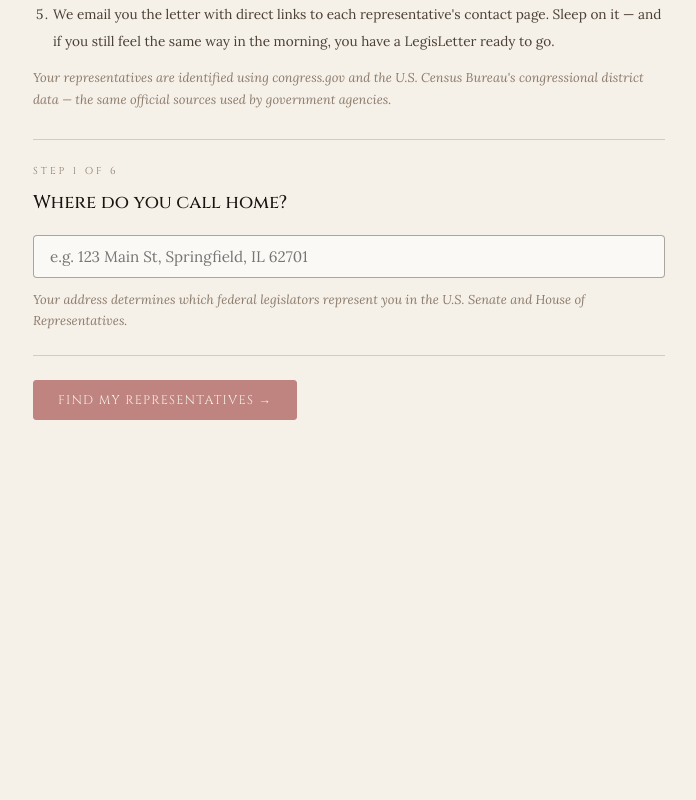
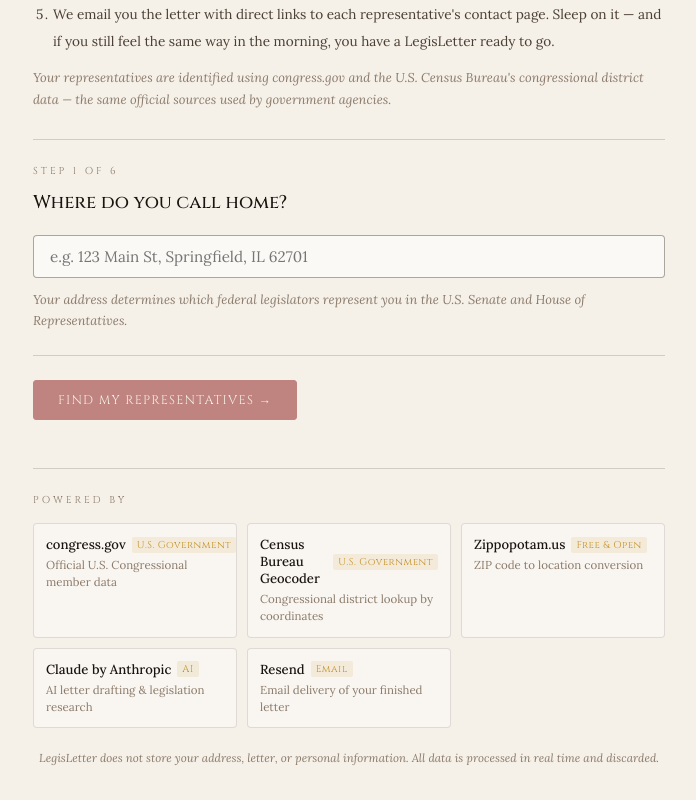
Before and after one commit to joeybasu-ind/legisletter, a React (Vite) app: page / in a window 1280 px wide. Shown: the part 620-1420 px from the top of the page, without its empty margins (291-987 px from the left). Before the commit the page ends 1072 px from the top, so only its background shows below. Built offline with nearby package versions, Linux system fonts and the light colour scheme.

Commit message:
Add transparent API footer with data sources and privacy note

```diff
--- a/src/App.jsx
+++ b/src/App.jsx
@@ -770,6 +770,36 @@ export default function App() {
         </div>
       )}
 
+      {/* ── Footer ── */}
+      <footer style={{
+        marginTop: '3rem',
+        paddingTop: '1.5rem',
+        borderTop: '1px solid rgba(74,63,53,0.2)',
+      }}>
+        <div style={{ ...S.stepLabel, marginBottom: '1rem' }}>Powered by</div>
+        <div style={{ display: 'grid', gridTemplateColumns: 'repeat(auto-fill, minmax(180px, 1fr))', gap: 10, marginBottom: '1.25rem' }}>
+          {[
+            { name: 'congress.gov', desc: 'Official U.S. Congressional member data', url: 'https://congress.gov', badge: 'U.S. Government' },
+            { name: 'Census Bureau Geocoder', desc: 'Congressional district lookup by coordinates', url: 'https://geocoding.geo.census.gov', badge: 'U.S. Government' },
+            { name: 'Zippopotam.us', desc: 'ZIP code to location conversion', url: 'https://zippopotam.us', badge: 'Free & Open' },
+            { name: 'Claude by Anthropic', desc: 'AI letter drafting & legislation research', url: 'https://anthropic.com', badge: 'AI' },
+            { name: 'Resend', desc: 'Email delivery of your finished letter', url: 'https://resend.com', badge: 'Email' },
+          ].map(api => (
+            <a key={api.name} href={api.url} target="_blank" rel="noopener noreferrer"
+              style={{ textDecoration: 'none', display: 'block', padding: '0.75rem', border: '1px solid rgba(74,63,53,0.15)', borderRadius: 4, background: 'rgba(255,255,255,0.4)' }}>
+              <div style={{ display: 'flex', alignItems: 'center', gap: 6, marginBottom: 3 }}>
+                <span style={{ fontSize: '0.82rem', fontWeight: 500, color: '#1A1410' }}>{api.name}</span>
+                <span style={{ fontSize: '0.62rem', padding: '1px 5px', borderRadius: 2, background: 'rgba(196,146,42,0.12)', color: '#C4922A', fontFamily: "'Cinzel', serif", letterSpacing: '0.05em', flexShrink: 0 }}>{api.badge}</span>
+              </div>
+              <div style={{ fontSize: '0.72rem', color: '#8A7A6A', lineHeight: 1.5 }}>{api.desc}</div>
+            </a>
+          ))}
+        </div>
+        <p style={{ fontSize: '0.72rem', color: '#8A7A6A', fontStyle: 'italic', lineHeight: 1.7, textAlign: 'center' }}>
+          LegisLetter does not store your address, letter, or personal information. All data is processed in real time and discarded.
+        </p>
+      </footer>
+
     </div>
   )
 }
```
